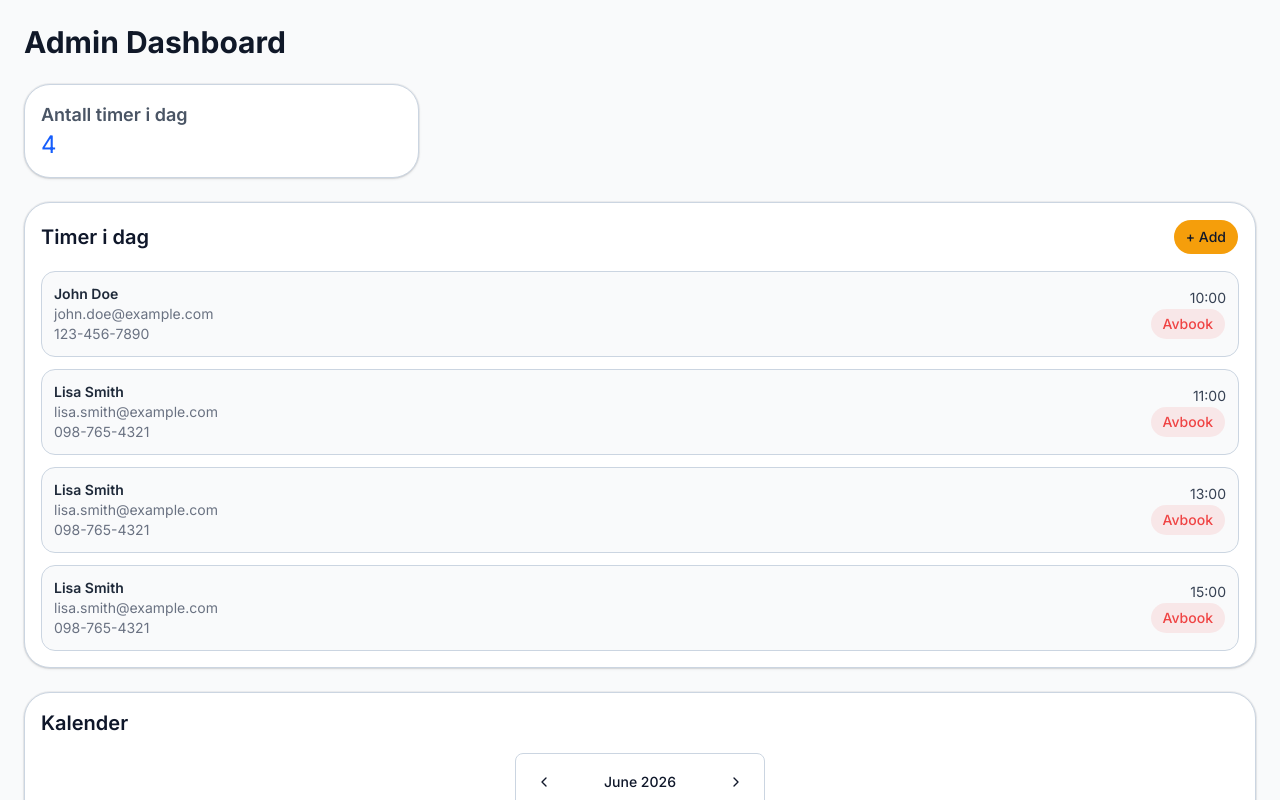
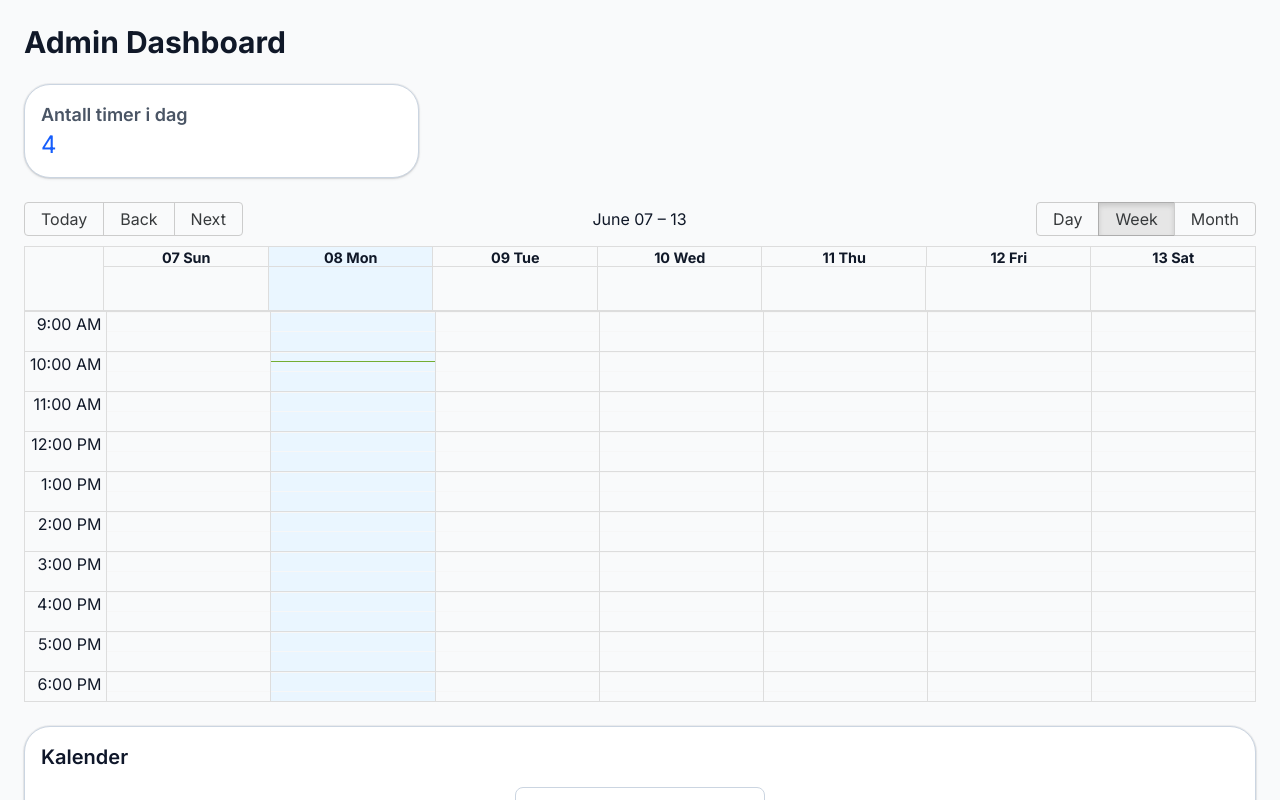
Before and after one commit to Kristiangit/SalongBooking, a Next.js app: page /admin in a window 1280 px wide. Shown: the top 800 px of the page. Built offline with nearby package versions, Linux system fonts and the light colour scheme.

Commit message:
feat: add big calendar with fake i18n

```diff
--- a/package.json
+++ b/package.json
@@ -20,6 +20,7 @@
     "next-auth": "^4.24.14",
     "prisma": "^7.8.0",
     "react": "19.2.4",
+    "react-big-calendar": "^1.20.0",
     "react-day-picker": "^10.0.1",
     "react-dom": "19.2.4",
     "resend": "^6.12.4",
@@ -35,6 +36,7 @@
     "@types/node": "^20.19.42",
     "@types/pg": "^8.20.0",
     "@types/react": "^19",
+    "@types/react-big-calendar": "^1.16.3",
     "@types/react-dom": "^19",
     "dotenv": "^17.4.2",
     "eslint": "^9",
--- a/src/components/admin/dashboard.tsx
+++ b/src/components/admin/dashboard.tsx
@@ -5,6 +5,41 @@ import { Button } from "@/components/ui/button";
 import { Input } from "@/components/ui/input";
 import { CalendarAppointments } from "./appointments";
 import { AppoModal } from "./appo-modal";
+import { Calendar, dateFnsLocalizer, Event } from "react-big-calendar";
+import { format, parse, startOfWeek, getDay, } from 'date-fns'
+import { enUS, nb, de } from 'date-fns/locale'
+
+import 'react-big-calendar/lib/css/react-big-calendar.css'
+
+
+const locales = {
+  'de-DE': de,
+  'nb-NO': nb,
+  'en-US': enUS,
+}
+
+const localizer = dateFnsLocalizer({
+  format,
+  parse,
+  startOfWeek,
+  getDay,
+  locales,
+})
+
+const BigCalendar = () => (
+    <Calendar
+      localizer={localizer}
+      events={[]}
+      startAccessor="start"
+      endAccessor="end"
+      style={{ height: 500 }}
+      defaultView="week"
+      views={['day', 'week', 'month']} // Show only week and day views
+      min={new Date(2024, 0, 1, 7, 0)} // Set the minimum time to 7:00 AM
+      max={new Date(2024, 0, 1, 20, 0)} // Set the maximum time to 8:00 PM
+      scrollToTime={new Date(2024, 0, 1, 9, 0)} // Scroll to 9:00 AM on load
+    />
+)
 
 export default function AdminDashboard() {
   const [appointments, setAppointments] = useState([
@@ -14,10 +49,10 @@ export default function AdminDashboard() {
     { id: 6, name: "Lisa Smith", email: "lisa.smith@example.com", nr: "098-765-4321", time: "15:00" },
   ]);
 
-  const [barbers, setBarbers] = useState([
-    { id: 1, name: "Mike" },
-    { id: 2, name: "Anna" },
-  ]);
+  // const [barbers, setBarbers] = useState([
+  //   { id: 1, name: "Mike" },
+  //   { id: 2, name: "Anna" },
+  // ]);
 
 
   const [isModalOpen, setIsModalOpen] = useState(false);
@@ -57,7 +92,7 @@ export default function AdminDashboard() {
         </Card>
 
       </div>
-
+{/*
       <Card className="bg-white border shadow-sm">
         <CardContent className="p-4">
           <div className="flex justify-between items-center mb-4">
@@ -84,7 +119,9 @@ export default function AdminDashboard() {
             ))}
           </div>
         </CardContent>
-      </Card>
+      </Card> */}
+
+      <BigCalendar />
 
       <CalendarAppointments />
 
```
Also changed, not shown: 1 other file (tests, documents, lock files or other folders).
